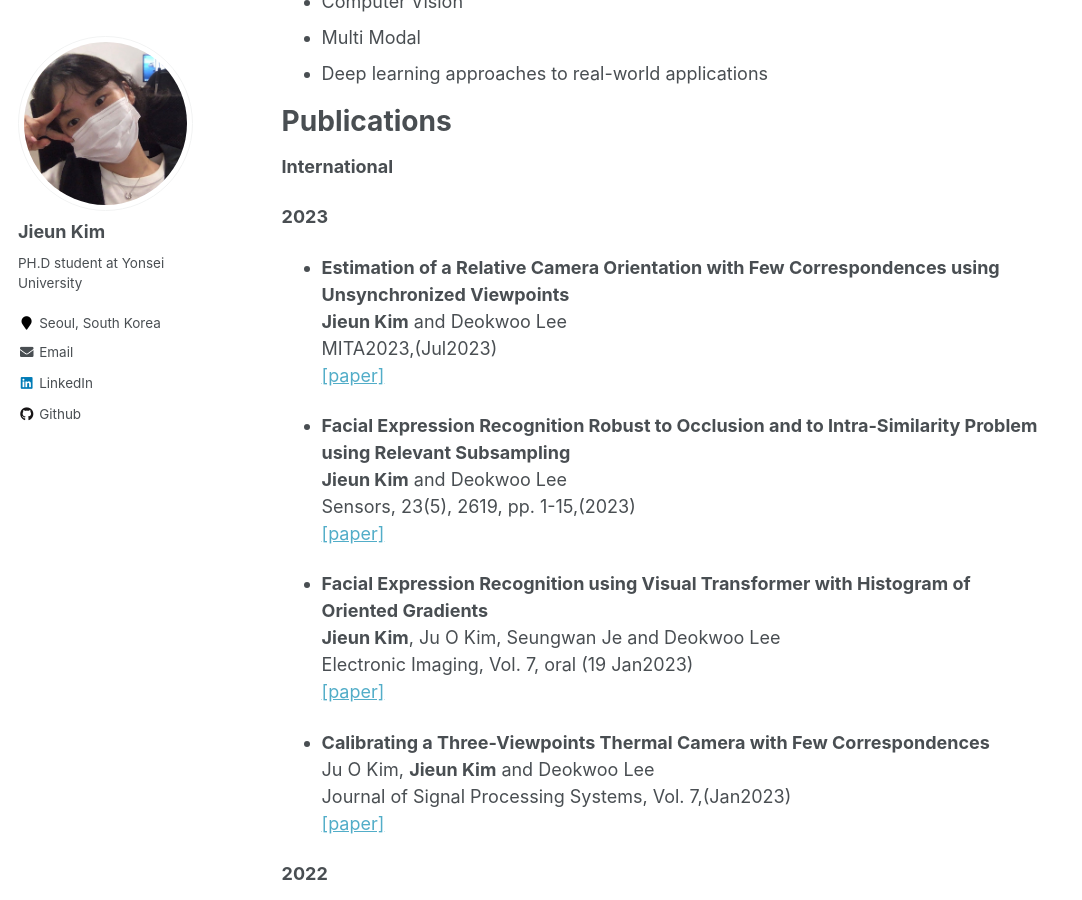
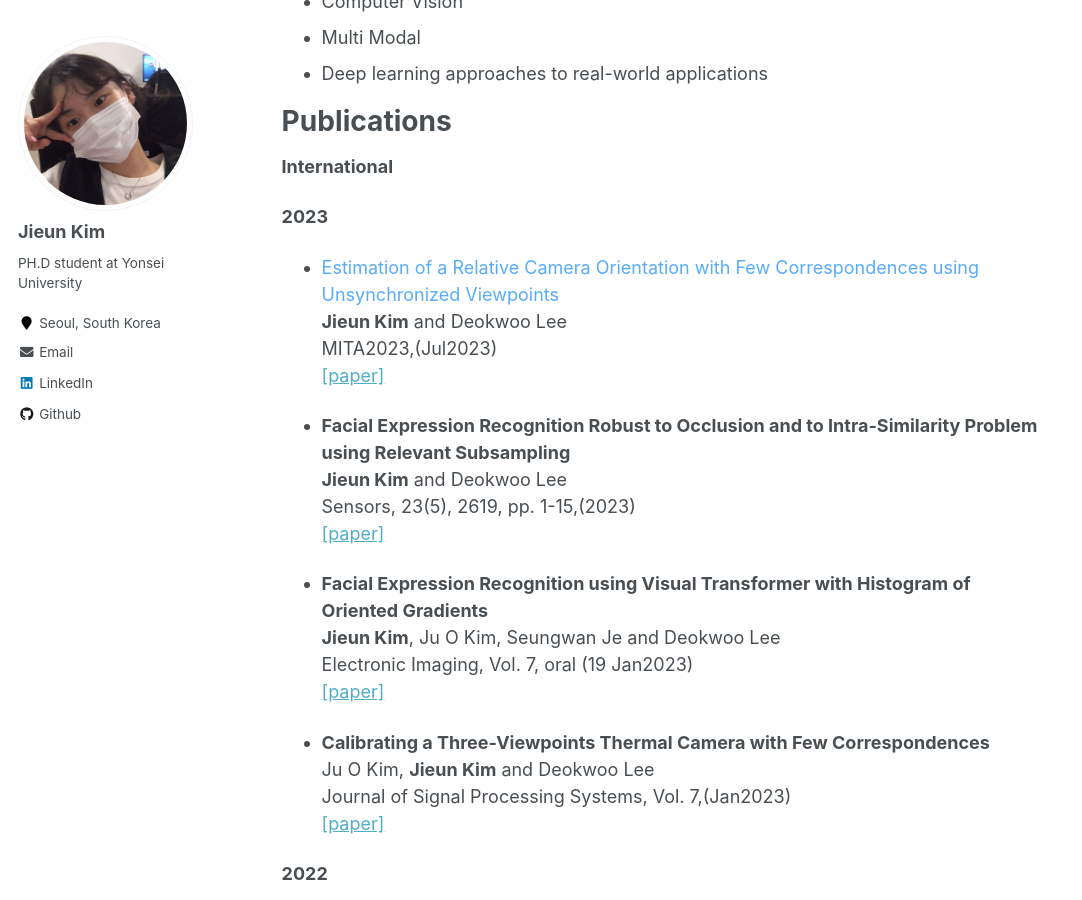
Before and after one commit to lilly9928/lilly9928.github.io, a Jekyll site: the page built from _pages/about.md, in a window 1280 px wide and 900 px high, scrolled down 456 px. Shown: the whole window, without its empty margins (0-1082 px from the left). Built offline with Jekyll 4.4.1, drawn with Linux system fonts in a browser that asks for light colours.

Commit message:
Update about.md

```diff
--- a/_pages/about.md
+++ b/_pages/about.md
@@ -41,7 +41,7 @@
 
 **2023**
 
-* **Estimation of a Relative Camera Orientation with Few Correspondences using Unsynchronized Viewpoints** \\
+* <span style="color:#58ACFA">Estimation of a Relative Camera Orientation with Few Correspondences using Unsynchronized Viewpoints</span> \\
 **Jieun Kim** and Deokwoo Lee\\
 MITA2023,(Jul2023)\\
 [[paper]](http://lilly9928.github.io/files/paper1.pdf)
```
